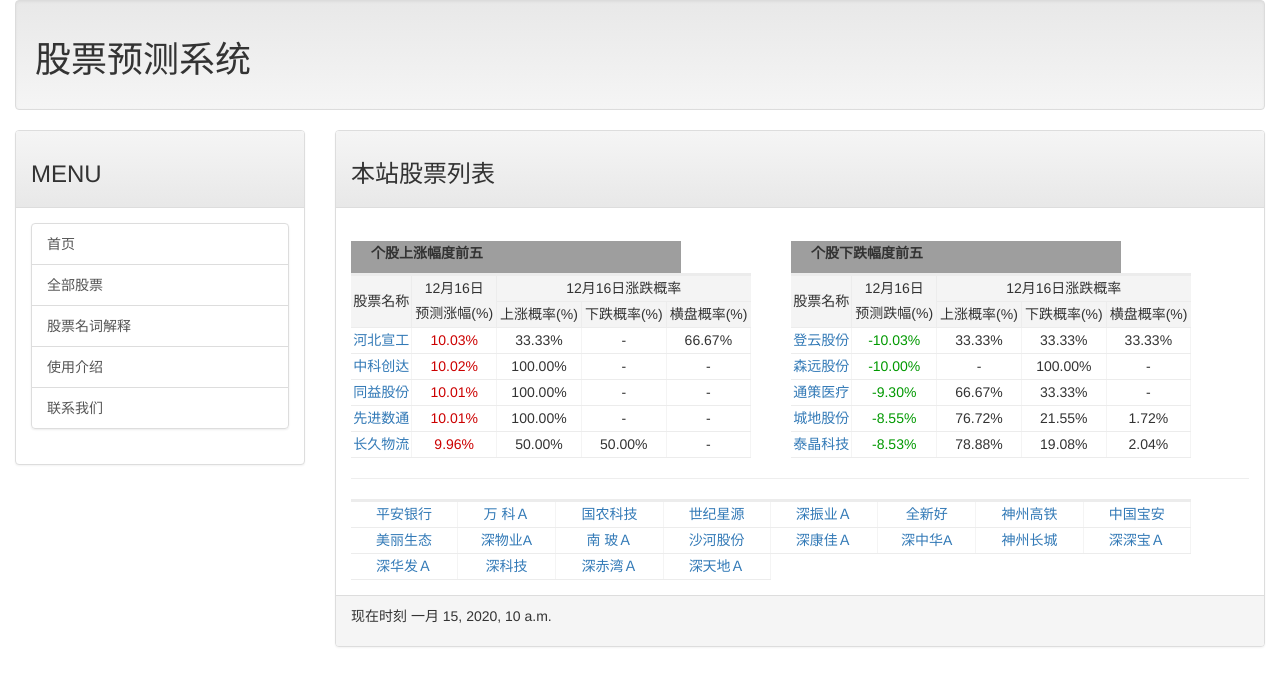
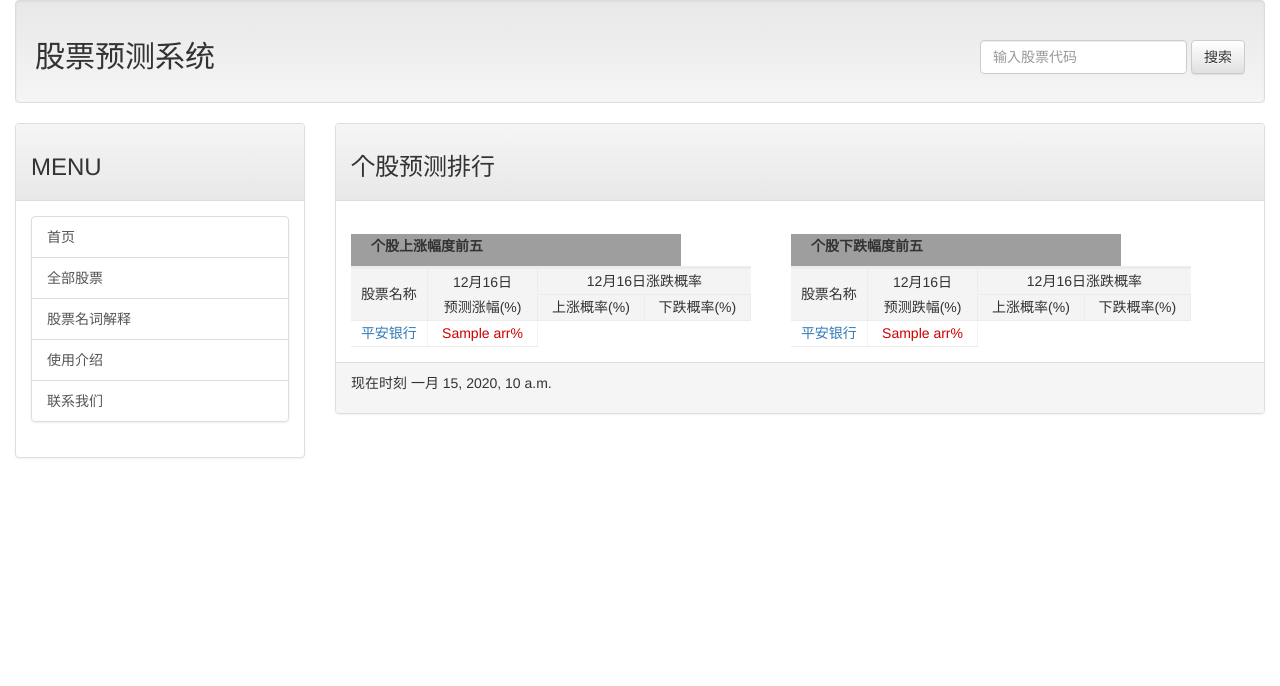
Before and after one commit to julietxiao/StockBlog, a Django app: template templates/index.html in a window 1280 px wide. Shown: the top 686 px of the page. Run offline with Django 3.2, Linux system fonts and the light colour scheme; data comes from the database, SQL or seed files in the repository; the template is opened without the code that fills it: values that come from a table or form of the project are taken from there, most other values are stand-ins (such as "Sample title", 1, 10 or a date in 2020); grey boxes are pictures that could not be loaded.

Commit message:
首页修改2

```diff
--- a/templates/header.html
+++ b/templates/header.html
@@ -1,3 +1,14 @@
 <div class="well">
-    <h1>股票预测系统</h1>
+    <h2 style="float: left;">股票预测系统</h2>
+    <form action="./search" class="navbar-form navbar-right" role="search" style="margin-top: 20px;">
+
+        <div class="form-group">
+            <input class="form-control" placeholder="输入股票代码" type="text" name="code" value="">
+        </div>
+
+        <input type="submit" class="btn btn-default" value="搜索">
+
+    </form>
+    <div style="clear: both;"></div>
+
 </div>
--- a/templates/index.html
+++ b/templates/index.html
@@ -2,7 +2,7 @@
 {% extends 'base.html' %}
 {% block title %} 股票预测系统{% endblock %}
 {% block headmesage %}
-    <h3 style="font-family: 楷体;">本站股票列表</h3>
+    <h3 style="font-family: 楷体;">个股预测排行</h3>
 {% endblock %}
 {% block content %}
     <div class="item4">
@@ -12,75 +12,33 @@
                 <tbody>
                 <tr class="tab2">
                     <td rowspan="2">股票名称</td>
-                    <td rowspan="2">12月16日<br> 预测涨幅(%)
-                    </td>
-                    <td colspan="3" class="tab2c">12月16日涨跌概率</td>
+                    <td rowspan="2">12月16日<br> 预测涨幅(%)</td>
+                    <td colspan="2" class="tab2c">12月16日涨跌概率</td>
                 </tr>
                 <tr class="tab2">
                     <td>上涨概率(%)</td>
                     <td>下跌概率(%)</td>
-                    <td class="tab2c">横盘概率(%)</td>
                 </tr>
+
+                {% for arr in upper5 %}
                     <tr>
                         <td>
-                        <a href="http://yuce.stock.hexun.com/stock/000923.shtml" target="_blank"
-                           style="text-decoration:none"> 河北宣工</a>
+                            {% for s in upper_five_stock %}
+                                {% if forloop.first %}
+                                    <a href="./stock/{{ s.code }}" style="text-decoration:none"> {{ s.name }} </a>
+                                {% endif %}
+                            {% endfor %}
                         </td>
-                    <td>
-                        <font color="#CC0000">10.03%</font>
-                    </td>
-                    <td>33.33%</td>
-                    <td>-</td>
-                    <td>66.67%</td>
+                        {% for i in arr %}
+                            {% if forloop.first %}
+                                <td><font color="#CC0000">{{ i }}%</font></td>
+                            {% elif forloop %}
+                                <td>{{ i }}</td>
+                            {% endif %}
+                        {% endfor %}
                     </tr>
-                <tr>
-                    <td>
-                        <a href="http://yuce.stock.hexun.com/stock/300496.shtml" target="_blank"
-                           style="text-decoration:none"> 中科创达</a>
-                    </td>
-                    <td>
-                        <font color="#CC0000">10.02%</font>
-                    </td>
-                    <td>100.00%</td>
-                    <td>-</td>
-                    <td>-</td>
-                </tr>
-                <tr>
-                    <td>
-                        <a href="http://yuce.stock.hexun.com/stock/300538.shtml" target="_blank"
-                           style="text-decoration:none"> 同益股份</a>
-                    </td>
-                    <td>
-                        <font color="#CC0000">10.01%</font>
-                    </td>
-                    <td>100.00%</td>
-                    <td>-</td>
-                    <td>-</td>
-                </tr>
-                <tr>
-                    <td>
-                        <a href="http://yuce.stock.hexun.com/stock/300541.shtml" target="_blank"
-                           style="text-decoration:none"> 先进数通</a>
-                    </td>
-                    <td>
-                        <font color="#CC0000">10.01%</font>
-                    </td>
-                    <td>100.00%</td>
-                    <td>-</td>
-                    <td>-</td>
-                </tr>
-                <tr>
-                    <td>
-                        <a href="http://yuce.stock.hexun.com/stock/603569.shtml" target="_blank"
-                           style="text-decoration:none"> 长久物流</a>
-                    </td>
-                    <td>
-                        <font color="#CC0000">9.96%</font>
-                    </td>
-                    <td>50.00%</td>
-                    <td>50.00%</td>
-                    <td>-</td>
-                </tr>
+                {% endfor %}
+
                 </tbody>
             </table>
         </div>
@@ -90,82 +48,48 @@
                 <tbody>
                 <tr class="tab2">
                     <td rowspan="2">股票名称</td>
-                    <td rowspan="2">12月16日<br> 预测跌幅(%)
-                    </td>
-                    <td colspan="3" class="tab2c">12月16日涨跌概率</td>
+                    <td rowspan="2">12月16日<br> 预测跌幅(%)</td>
+                    <td colspan="2" class="tab2c">12月16日涨跌概率</td>
                 </tr>
                 <tr class="tab2">
                     <td>上涨概率(%)</td>
                     <td>下跌概率(%)</td>
-                    <td class="tab2c">横盘概率(%)</td>
                 </tr>
+                {% for arr in lower5 %}
                     <tr>
                         <td>
-                        <a href="http://yuce.stock.hexun.com/stock/002715.shtml" target="_blank"
-                           style="text-decoration:none"> 登云股份</a>
+                            {% for s in lower_five_stock %}
+                                {% if forloop.first %}
+                                    <a href="./stock/{{ s.code }}" style="text-decoration:none"> {{ s.name }} </a>
+                                {% endif %}
+                            {% endfor %}
                         </td>
-                    <td>
-                        <font color="#009900">-10.03%</font>
-                    </td>
-                    <td>33.33%</td>
-                    <td>33.33%</td>
-                    <td>33.33%</td>
+                        {% for i in arr %}
+                            {% if forloop.first %}
+                                <td><font color="#CC0000">{{ i }}%</font></td>
+                            {% elif forloop %}
+                                <td>{{ i }}</td>
+                            {% endif %}
+                        {% endfor %}
                     </tr>
-                <tr>
-                    <td>
-                        <a href="http://yuce.stock.hexun.com/stock/300210.shtml" target="_blank"
-                           style="text-decoration:none"> 森远股份</a>
-                    </td>
-                    <td>
-                        <font color="#009900">-10.00%</font>
-                    </td>
-                    <td>-</td>
-                    <td>100.00%</td>
-                    <td>-</td>
-                </tr>
-                <tr>
-                    <td>
-                        <a href="http://yuce.stock.hexun.com/stock/600763.shtml" target="_blank"
-                           style="text-decoration:none"> 通策医疗</a>
-                    </td>
-                    <td>
-                        <font color="#009900">-9.30%</font>
-                    </td>
-                    <td>66.67%</td>
-                    <td>33.33%</td>
-                    <td>-</td>
-                </tr>
-                <tr>
-                    <td>
-                        <a href="http://yuce.stock.hexun.com/stock/603887.shtml" target="_blank"
-                           style="text-decoration:none"> 城地股份</a>
-                    </td>
-                    <td>
-                        <font color="#009900">-8.55%</font>
-                    </td>
-                    <td>76.72%</td>
-                    <td>21.55%</td>
-                    <td>1.72%</td>
-                </tr>
-                <tr>
-                    <td>
-                        <a href="http://yuce.stock.hexun.com/stock/603738.shtml" target="_blank"
-                           style="text-decoration:none"> 泰晶科技</a>
-                    </td>
-                    <td>
-                        <font color="#009900">-8.53%</font>
-                    </td>
-                    <td>78.88%</td>
-                    <td>19.08%</td>
-                    <td>2.04%</td>
-                </tr>
+                {% endfor %}
                 </tbody>
             </table>
         </div>
     </div>
 
     <div style="clear: both"></div>
-    <hr>
+
+
+
+
+
+
+
+
+
+
+    {% comment %}<hr>
     <table width="840px" border="0" cellspacing="0" cellpadding="3" class="tab1">
         <tr>
             {% for stock in stocks %}
@@ -175,6 +99,6 @@
                 {% if forloop.counter|divisibleby:8 %}</tr>{% endif %}
             {% endfor %}
 
-    </table>
+    </table>{% endcomment %}
 
 {% endblock %}
--- a/templates/list.html
+++ b/templates/list.html
@@ -16,7 +16,7 @@
                         <div class='stockgroup-item'>
                             {% for stock in s %}
                             <tr>
-                                <td style="align=center">
+                                <td style="align:center">
                                     <a href='/stock/{{ stock.code }}'>{{ stock.name }}</a>
                                 </td>
                                 <td align=center>{{ stock.industry}}</td>
```
Also changed, not shown: mainsite/views.py (+22 -0 lines). Lines whose indentation alone changed are shown as unchanged.
